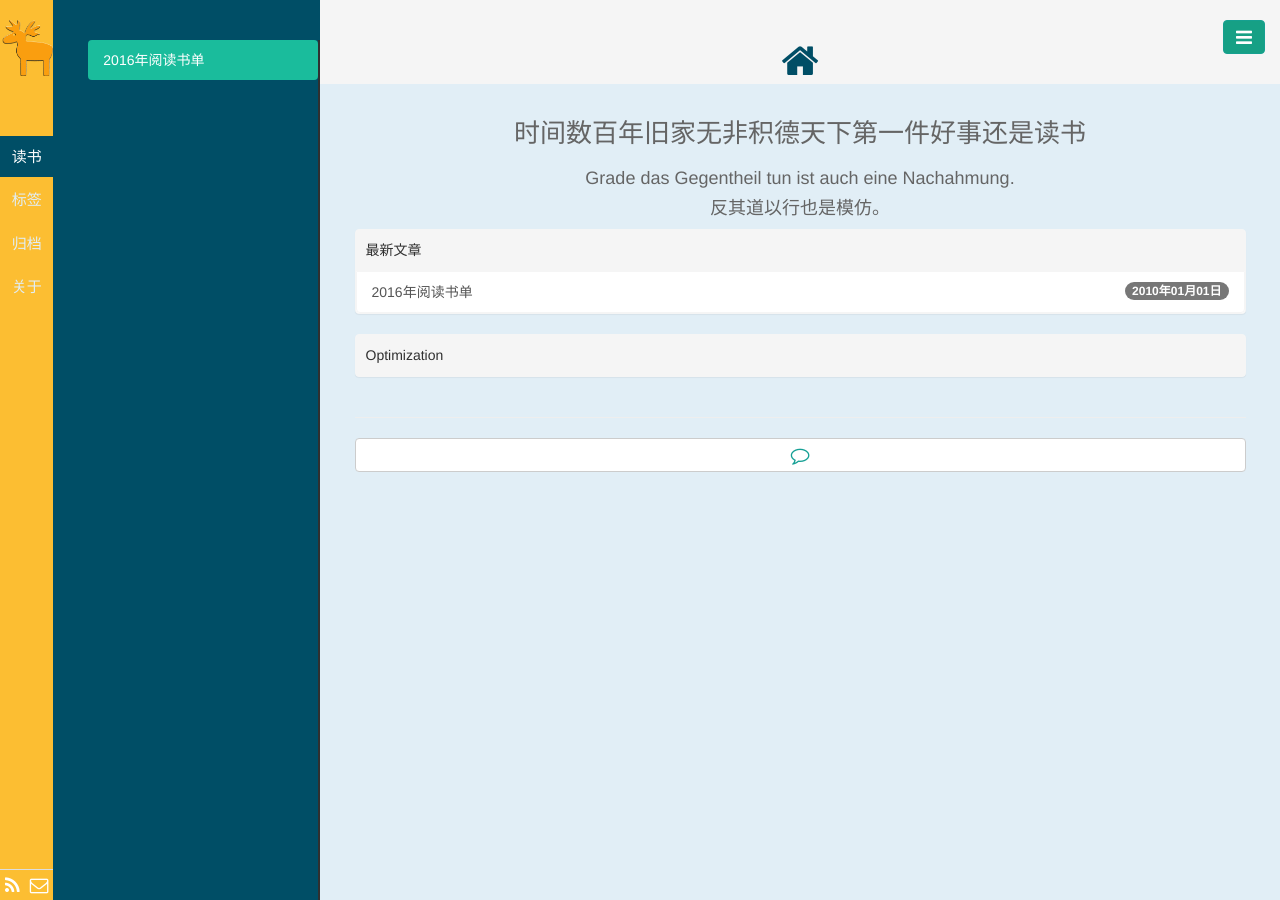
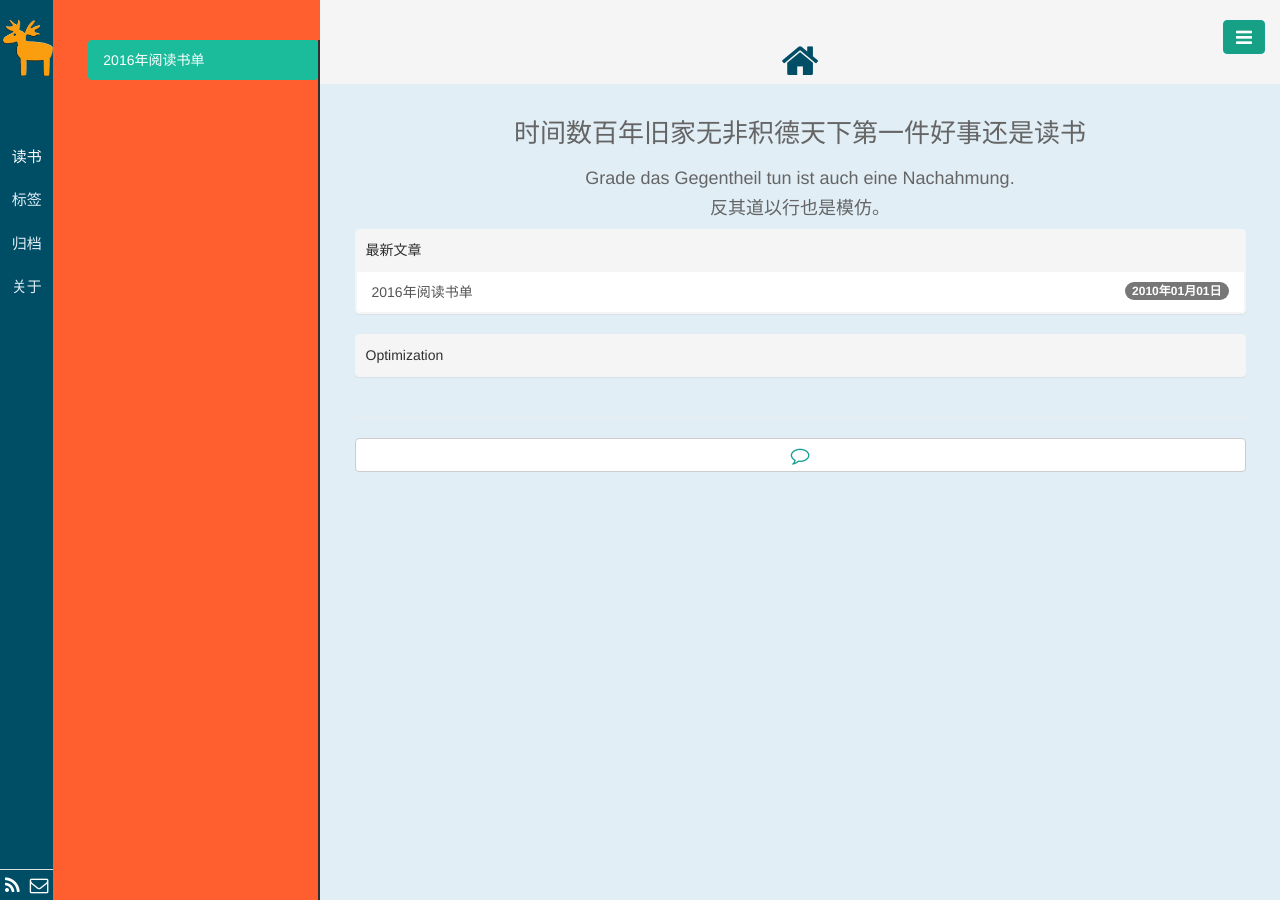
Before and after one commit to mathesse/mathesse.github.io, a Jekyll site: the page built from index.html, in a window 1280 px wide. Built offline with Jekyll 4.4.1, drawn with Linux system fonts in a browser that asks for light colours; the list of posts is cut into pages by our own code.

Commit message:
Update base.css

```diff
--- a/public/css/base.css
+++ b/public/css/base.css
@@ -8,7 +8,7 @@ body, html {
   height: 100%;
   overflow: hidden;
   /*background-color: #303030;*/
-  background-color: #004e66
+  background-color: #ff5f2e;
 }
 .row {
   height: 100%;
@@ -21,7 +21,7 @@ body, html {
 .aside1 {
   /*background-color: #1f2c39;*/
   /*background-color: #1abc9c;*/
-  background-color: #fcbe32;
+  background-color: #004e66;
   /*background-image: url(/public/img/bg_grid.jpg);*/
   height: 100%;
   padding-left: 0px;
@@ -44,7 +44,7 @@ body, html {
   /*color: #fff;*/
   color: #e1eef6;
   /*background-color: #16a085;*/
-  background-color: #ff5f2e
+  background-color: #fcbe32;
 }
 
 .aside1 > .nav-pills>li.active>a ,.nav-pills>li.active>a:hover,.nav-pills>li.active>a:focus {
@@ -76,7 +76,7 @@ body, html {
   /*background-image: url(/public/img/body_bg.jpg);*/
 
   /*background-color: #303030;*/
-  background-color: #004e66;
+  background-color: #ff5f2e;
   height: 100%;
   border-right: 2px solid #303030;
   overflow-y: auto;
```
